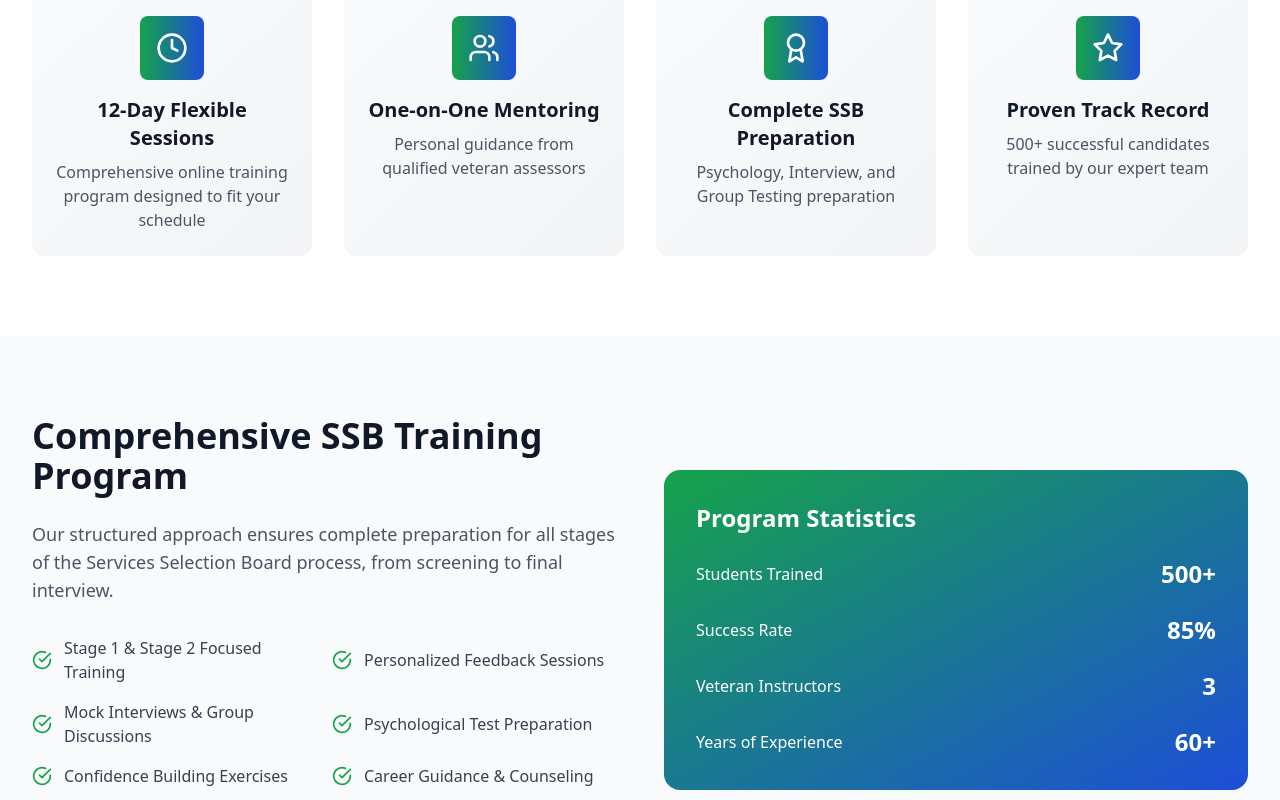
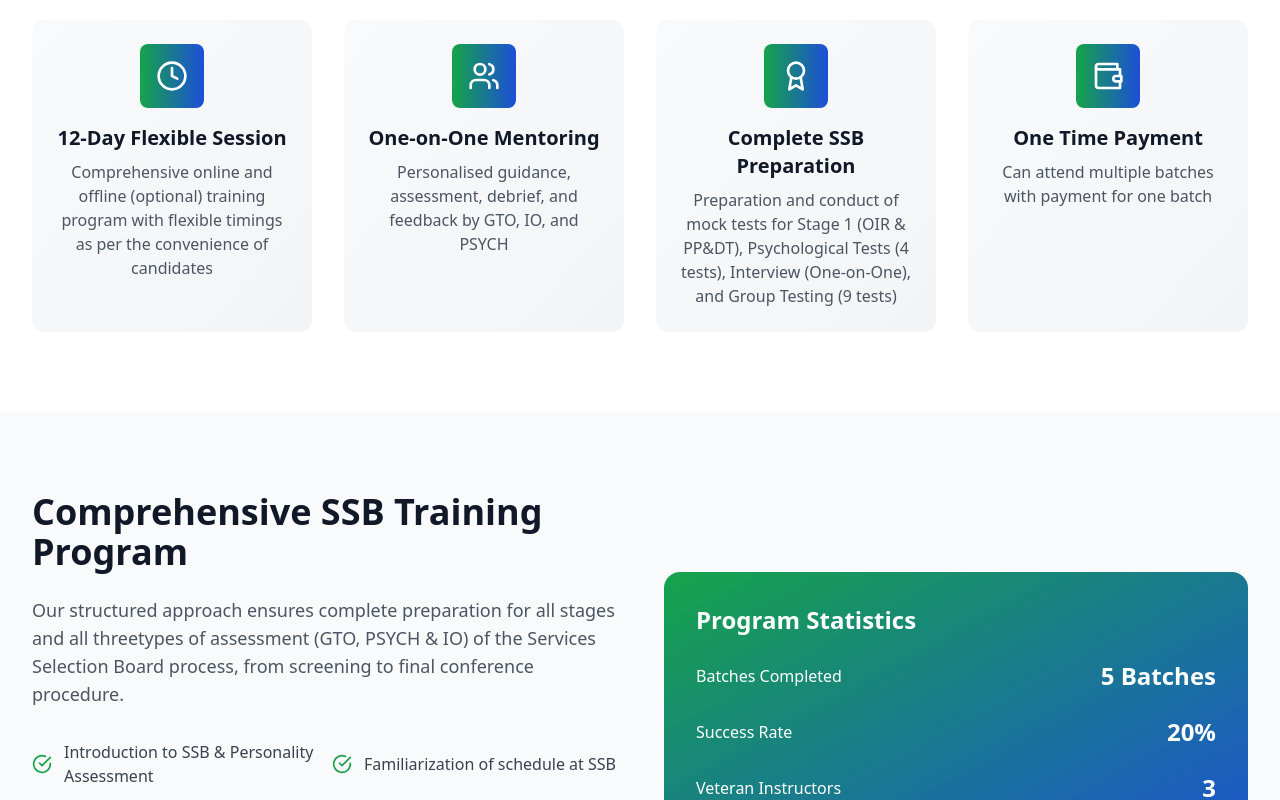
Before and after one commit to mahinanup/trinityssbmentorship, a React (Vite) app: page / in a window 1280 px wide. Shown: the part 740-1540 px from the top of the page. Built offline with nearby package versions, Linux system fonts and the light colour scheme.

Commit message:
Changes to labels

```diff
--- a/src/App.tsx
+++ b/src/App.tsx
@@ -1,6 +1,7 @@
 import React from 'react';
 import { BrowserRouter as Router, Routes, Route } from 'react-router-dom';
 import Layout from './components/Layout';
+import ScrollToTop from './components/ScrollToTop';
 import Home from './pages/Home';
 import Batches from './pages/Batches';
 import Enroll from './pages/Enroll';
@@ -11,6 +12,7 @@ import Contact from './pages/Contact';
 function App() {
   return (
     <Router>
+      <ScrollToTop />
       <Layout>
         <Routes>
           <Route path="/" element={<Home />} />
--- /dev/null
+++ b/src/components/ScrollToTop.tsx
@@ -0,0 +1,18 @@
+// src/components/ScrollToTop.tsx
+import { useEffect } from 'react';
+import { useLocation } from 'react-router-dom';
+
+const ScrollToTop = () => {
+  const { pathname } = useLocation();
+
+  useEffect(() => {
+    window.scrollTo({
+      top: 0,
+      behavior: 'instant' // change to 'smooth' if desired
+    });
+  }, [pathname]);
+
+  return null;
+};
+
+export default ScrollToTop;
--- a/src/pages/About.tsx
+++ b/src/pages/About.tsx
@@ -27,34 +27,34 @@ const About = () => {
 
   const mentors = [
     {
-      name: 'Colonel Murali',
+      name: 'Col Murali',
       role: 'Interview Officer (IO)',
       experience: '20+ Years',
       background: 'Former Interview Officer at Selection Centers',
       specialization: 'Personal Interview, Current Affairs, Technical Subjects',
       achievements: 'Trained 200+ successful candidates',
  image: '/images/murali.png',
-      description: 'Colonel Murali brings two decades of experience as an Interview Officer. His deep understanding of the interview process and ability to build candidate confidence has made him one of the most sought-after mentors.',
+      description: 'Col Murali brings two decades of experience as an Interview Officer. His deep understanding of the interview process and ability to build candidate confidence has made him one of the most sought-after mentors.',
     },
     {
-      name: 'Colonel Ramakrishnan',
+      name: 'Col Ramakrishnan',
       role: 'Psychologist (PSYCH)',
       experience: '18+ Years',
       background: 'Former Psychologist at SSB Centers',
       specialization: 'TAT, WAT, SRT, Psychological Assessment',
       achievements: 'Expert in personality development',
  image: '/images/rama.png',
-      description: 'Colonel Ramakrishnan specializes in psychological assessment and personality development. His structured approach to psychology tests has helped countless candidates understand and present their true potential.',
+      description: 'Col Ramakrishnan specializes in psychological assessment and personality development. His structured approach to psychology tests has helped countless candidates understand and present their true potential.',
     },
     {
-      name: 'Colonel Anup',
+      name: 'Col Anup',
       role: 'Group Testing Officer (GTO)',
       experience: '22+ Years',
       background: 'Former GTO at Multiple Selection Centers',
       specialization: 'Group Planning, Progressive Group Task, Command Task',
       achievements: 'Highest success rate in GTO preparation',
  image: '/images/anup.png',
-      description: 'Colonel Anup is renowned for his expertise in group testing. His innovative training methods and practical approach to GTO tasks have resulted in exceptional success rates among his students.',
+      description: 'Col Anup is renowned for his expertise in group testing. His innovative training methods and practical approach to GTO tasks have resulted in exceptional success rates among his students.',
     },
   ];
 
@@ -82,14 +82,15 @@ const About = () => {
   ];
 
   const program = [
-    'Comprehensive personality assessment and development',
-    'Stage 1 preparation: Officer Intelligence Rating Tests',
-    'Stage 2 preparation: Psychology, GTO, and Interview',
-    'Mock SSB sessions with real-time feedback',
-    'Personal grooming and communication skills',
-    'Current affairs and general knowledge enhancement',
-    'Stress management and confidence building',
-    'Post-SSB career guidance and support',
+    'Introduction to SSB & Personality Assessment',
+    'Familiarization of schedule at SSB',
+    'Stage 1 (OIR & PP&DT) training and mock tests',
+    'Psychological Test Preparation & Mock Tests',
+    'Group Testing Preparation & Mock Tests',
+    'Interview Technique & Mock Interviews',
+    'Personality Development & Confidence Building Exercises',
+    'Personalised Feedback',
+    'Interactions with assessors 24x7 on a one-on-one basis',
   ];
 
   return (
@@ -100,7 +101,7 @@ const About = () => {
           <h1 className="text-4xl font-bold text-gray-900 mb-4">About Trinity SSB Mentorship</h1>
           <p className="text-xl text-gray-600 max-w-3xl mx-auto">
             Empowering defence aspirants with expert guidance from veteran assessors who have served
-            in the Services Selection Board process
+            in the Services Selection Boards
           </p>
         </div>
 
@@ -109,8 +110,8 @@ const About = () => {
           <div className="text-center">
             <h2 className="text-3xl font-bold mb-6">Our Mission</h2>
             <p className="text-xl leading-relaxed max-w-4xl mx-auto">
-              To provide comprehensive, professional, and personalized SSB preparation that transforms
-              aspirants into confident candidates ready to serve the nation. We bridge the gap between
+              To provide comprehensive, professional and personalized SSB preparation that transforms
+              aspirants into confident candidates ready to clear the SSB and serve the nation. We bridge the gap between
               aspiration and achievement through expert mentorship and proven training methodologies.
             </p>
           </div>
@@ -208,11 +209,11 @@ const About = () => {
               <h3 className="text-2xl font-bold text-gray-900 mb-6">Program Statistics</h3>
               <div className="grid grid-cols-2 gap-6">
                 <div className="text-center">
-                  <div className="text-3xl font-bold text-green-600 mb-2">500+</div>
+                  <div className="text-3xl font-bold text-green-600 mb-2">50+</div>
                   <div className="text-gray-600">Students Trained</div>
                 </div>
                 <div className="text-center">
-                  <div className="text-3xl font-bold text-blue-600 mb-2">85%</div>
+                  <div className="text-3xl font-bold text-blue-600 mb-2">20%</div>
                   <div className="text-gray-600">Success Rate</div>
                 </div>
                 <div className="text-center">
@@ -220,7 +221,7 @@ const About = () => {
                   <div className="text-gray-600">Day Program</div>
                 </div>
                 <div className="text-center">
-                  <div className="text-3xl font-bold text-red-600 mb-2">60+</div>
+                  <div className="text-3xl font-bold text-red-600 mb-2">30+</div>
                   <div className="text-gray-600">Years Experience</div>
                 </div>
               </div>
--- a/src/pages/Batches.tsx
+++ b/src/pages/Batches.tsx
@@ -14,7 +14,7 @@ const Batches = () => {
       endDate: 'March 15, 2025',
       duration: '12 Days',
       timing: '6:00 PM - 8:00 PM IST',
-      mentors: ['Colonel Murali', 'Colonel Ramakrishnan'],
+      mentors: ['Col Murali', 'Col Ramakrishnan'],
       seats: 25,
       enrolled: 18,
       price: '₹15,000',
@@ -28,7 +28,7 @@ const Batches = () => {
       endDate: 'April 2, 2025',
       duration: '12 Days',
       timing: '7:00 PM - 9:00 PM IST',
-      mentors: ['Colonel Anup', 'Colonel Ramakrishnan'],
+      mentors: ['Col Anup', 'Col Ramakrishnan'],
       seats: 20,
       enrolled: 12,
       price: '₹18,000',
@@ -42,7 +42,7 @@ const Batches = () => {
       endDate: 'April 18, 2025',
       duration: '12 Days',
       timing: '6:30 PM - 8:30 PM IST',
-      mentors: ['Colonel Murali', 'Colonel Anup', 'Colonel Ramakrishnan'],
+      mentors: ['Col Murali', 'Col Anup', 'Col Ramakrishnan'],
       seats: 30,
       enrolled: 8,
       price: '₹20,000',
@@ -56,7 +56,7 @@ const Batches = () => {
       endDate: 'May 8, 2025',
       duration: '12 Days',
       timing: '5:30 PM - 7:30 PM IST',
-      mentors: ['Colonel Murali'],
+      mentors: ['Col Murali'],
       seats: 15,
       enrolled: 15,
       price: '₹12,000',
@@ -70,7 +70,7 @@ const Batches = () => {
       endDate: 'May 23, 2025',
       duration: '12 Days',
       timing: '7:00 PM - 9:00 PM IST',
-      mentors: ['Colonel Ramakrishnan'],
+      mentors: ['Col Ramakrishnan'],
       seats: 20,
       enrolled: 3,
       price: '₹14,000',
@@ -84,7 +84,7 @@ const Batches = () => {
       endDate: 'June 10, 2025',
       duration: '12 Days',
       timing: '6:00 PM - 8:00 PM IST',
-      mentors: ['Colonel Anup'],
+      mentors: ['Col Anup'],
       seats: 25,
       enrolled: 5,
       price: '₹16,000',
@@ -94,7 +94,7 @@ const Batches = () => {
   ];
 
   const months = ['All', 'March', 'April', 'May'];
-  const mentors = ['All', 'Colonel Murali', 'Colonel Ramakrishnan', 'Colonel Anup'];
+  const mentors = ['All', 'Col Murali', 'Col Ramakrishnan', 'Col Anup'];
 
   const filteredBatches = batches.filter(batch => {
     const monthMatch = selectedMonth === 'All' || batch.month === selectedMonth;
--- a/src/pages/Home.tsx
+++ b/src/pages/Home.tsx
@@ -1,28 +1,29 @@
 import React from 'react';
 import { Link } from 'react-router-dom';
-import { ArrowRight, Users, Clock, Award, Star, CheckCircle } from 'lucide-react';
+import { ArrowRight, Users, Wallet, Clock, Award, Star, CheckCircle, icons } from 'lucide-react';
 
 const Home = () => {
   const features = [
     {
       icon: Clock,
-      title: '12-Day Flexible Sessions',
-      description: 'Comprehensive online training program designed to fit your schedule',
+      title: '12-Day Flexible Session',
+      description: 'Comprehensive online and offline (optional) training program with flexible timings as per the convenience of candidates',
     },
     {
       icon: Users,
       title: 'One-on-One Mentoring',
-      description: 'Personal guidance from qualified veteran assessors',
+      description: 'Personalised guidance, assessment, debrief, and feedback by GTO, IO, and PSYCH',
     },
     {
       icon: Award,
       title: 'Complete SSB Preparation',
-      description: 'Psychology, Interview, and Group Testing preparation',
+      description: 'Preparation and conduct of mock tests for Stage 1 (OIR & PP&DT), Psychological Tests (4 tests), Interview (One-on-One), and Group Testing (9 tests)',
     },
+
     {
-      icon: Star,
-      title: 'Proven Track Record',
-      description: '500+ successful candidates trained by our expert team',
+      icon: Wallet,
+      title: 'One Time Payment',
+      description: 'Can attend multiple batches with payment for one batch',
     },
   ];
 
@@ -33,12 +34,12 @@ const Home = () => {
   ];
 
   const highlights = [
-    'Stage 1 & Stage 2 Focused Training',
-    'Personalized Feedback Sessions',
-    'Mock Interviews & Group Discussions',
-    'Psychological Test Preparation',
-    'Confidence Building Exercises',
-    'Career Guidance & Counseling',
+    'Introduction to SSB & Personality Assessment',
+    'Familiarization of schedule at SSB',
+    'Stage 1 (OIR & PP&DT) training and mock tests',
+    'Psychological Test Preparation & Mock Tests',
+    'Group Testing Preparation & Mock Tests',
+    'Interview Technique & Mock Interviews',
   ];
 
   return (
@@ -78,10 +79,10 @@ const Home = () => {
         <div className="max-w-7xl mx-auto px-4 sm:px-6 lg:px-8">
           <div className="text-center mb-16">
             <h2 className="text-3xl md:text-4xl font-bold text-gray-900 mb-4">
-              Why Choose Trinity SSB?
+              Why Choose Trinity SSB Mentorship?
             </h2>
             <p className="text-xl text-gray-600 max-w-2xl mx-auto">
-              Comprehensive preparation program designed by veterans for future officers
+              Comprehensive preparation program for SSB preparation and personality development curated and executed by qualified veteran assessors
             </p>
           </div>
           <div className="grid grid-cols-1 md:grid-cols-2 lg:grid-cols-4 gap-8">
@@ -110,8 +111,8 @@ const Home = () => {
                 Comprehensive SSB Training Program
               </h2>
               <p className="text-lg text-gray-600 mb-8">
-                Our structured approach ensures complete preparation for all stages of the
-                Services Selection Board process, from screening to final interview.
+                Our structured approach ensures complete preparation for all stages and all threetypes of assessment (GTO, PSYCH & IO) of the
+                Services Selection Board process, from screening to final conference procedure.
               </p>
               <div className="grid grid-cols-1 md:grid-cols-2 gap-4">
                 {highlights.map((highlight, index) => (
@@ -133,12 +134,12 @@ const Home = () => {
               <h3 className="text-2xl font-bold mb-6">Program Statistics</h3>
               <div className="space-y-6">
                 <div className="flex justify-between items-center">
-                  <span>Students Trained</span>
-                  <span className="text-2xl font-bold">500+</span>
+                  <span>Batches Completed</span>
+                  <span className="text-2xl font-bold">5 Batches</span>
                 </div>
                 <div className="flex justify-between items-center">
                   <span>Success Rate</span>
-                  <span className="text-2xl font-bold">85%</span>
+                  <span className="text-2xl font-bold">20%</span>
                 </div>
                 <div className="flex justify-between items-center">
                   <span>Veteran Instructors</span>
@@ -146,7 +147,7 @@ const Home = () => {
                 </div>
                 <div className="flex justify-between items-center">
                   <span>Years of Experience</span>
-                  <span className="text-2xl font-bold">60+</span>
+                  <span className="text-2xl font-bold">30+</span>
                 </div>
               </div>
             </div>
@@ -162,7 +163,7 @@ const Home = () => {
               Meet Your Mentors
             </h2>
             <p className="text-xl text-gray-600 max-w-2xl mx-auto">
-              Learn from experienced veterans who have served in the Selection Board process
+              Learn from experienced Veteran Personality Assessors who have served in the Services Selection Boards
             </p>
           </div>
           <div className="grid grid-cols-1 md:grid-cols-3 gap-8">
--- a/src/pages/Testimonials.tsx
+++ b/src/pages/Testimonials.tsx
@@ -11,7 +11,7 @@ const Testimonials = () => {
       batch: 'Batch 15 - 2024',
       service: 'Indian Army',
       rating: 5,
-      quote: "Trinity SSB Mentorship transformed my approach to the SSB process. The personalized guidance from Colonel Murali was exceptional. The mock interviews and psychology sessions gave me the confidence I needed to succeed.",
+      quote: "Trinity SSB Mentorship transformed my approach to the SSB process. The personalized guidance from Col Murali was exceptional. The mock interviews and psychology sessions gave me the confidence I needed to succeed.",
       image: null,
       achievement: "Selected for OTA Chennai"
     },
@@ -21,7 +21,7 @@ const Testimonials = () => {
       batch: 'Batch 12 - 2024',
       service: 'Indian Navy',
       rating: 5,
-      quote: "The comprehensive training program covered every aspect of SSB. Colonel Ramakrishnan's psychology sessions were particularly helpful. I felt fully prepared for the actual SSB.",
+      quote: "The comprehensive training program covered every aspect of SSB. Col Ramakrishnan's psychology sessions were particularly helpful. I felt fully prepared for the actual SSB.",
       image: null,
       achievement: "Selected for INS Mandovi"
     },
@@ -31,7 +31,7 @@ const Testimonials = () => {
       batch: 'Batch 18 - 2024',
       service: 'Indian Air Force',
       rating: 5,
-      quote: "The group testing practice with Colonel Anup was invaluable. The mentors' experience and insights made all the difference. Highly recommend to all defence aspirants.",
+      quote: "The group testing practice with Col Anup was invaluable. The mentors' experience and insights made all the difference. Highly recommend to all defence aspirants.",
       image: null,
       achievement: "Selected for Air Force Academy"
     },
```
Also changed, not shown: public/images/rama.png.
